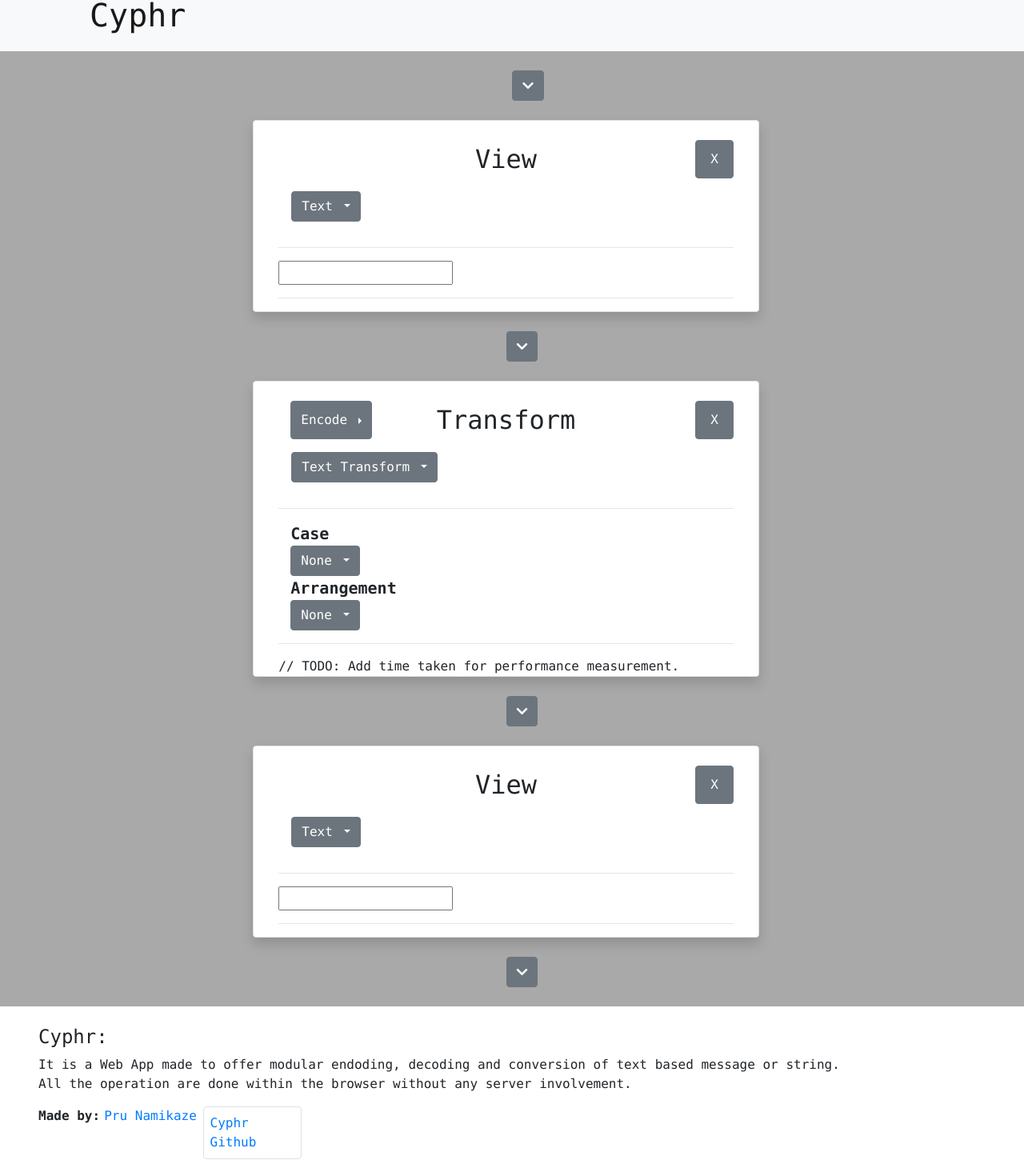
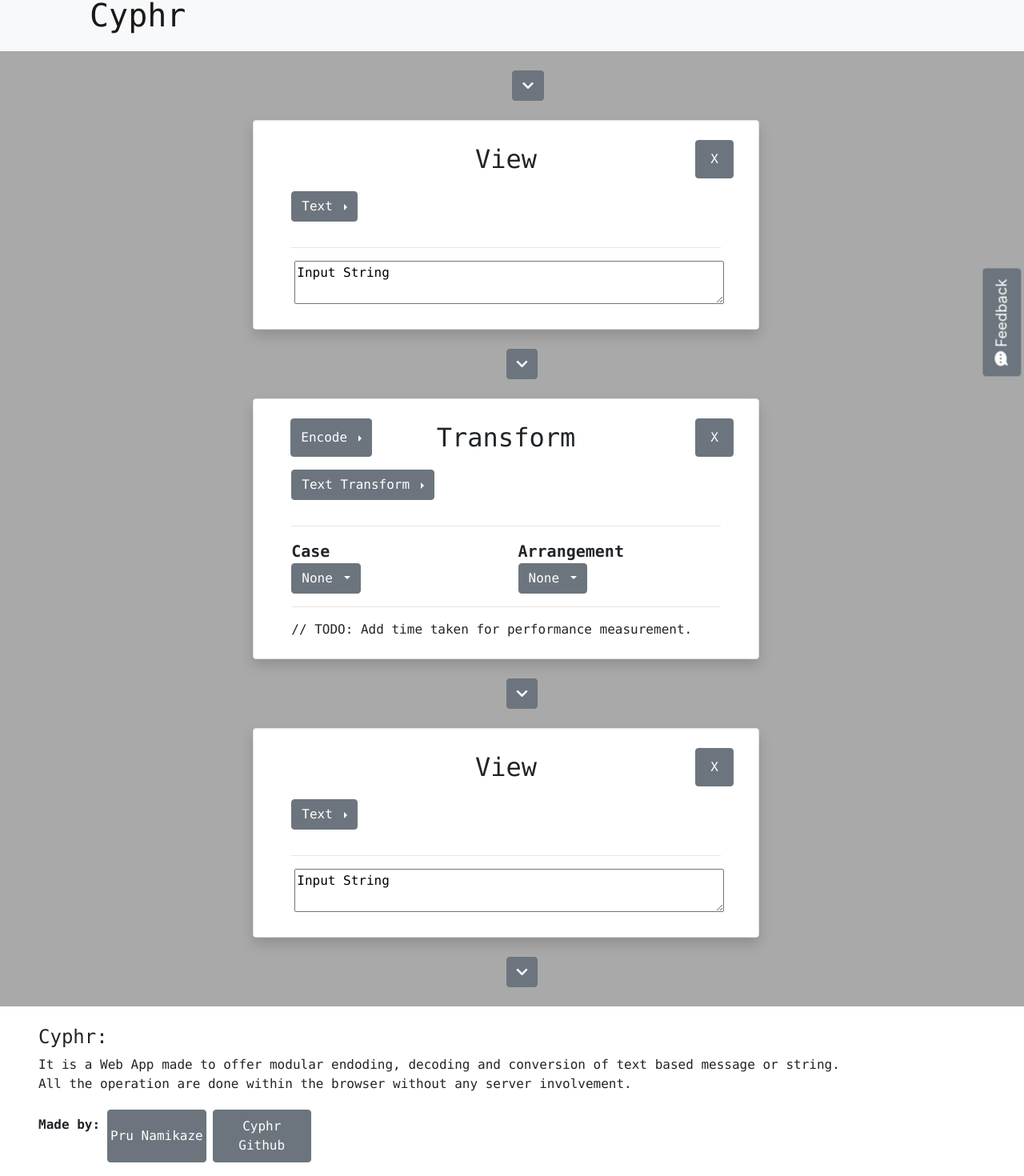
Before and after one commit to pru-namikaze/Cyphr, an Angular app: page / in a window 1280 px wide. Shown: the part 21-1491 px from the top of the page at 80% size. Built offline with nearby package versions, Linux system fonts and the light colour scheme.

Commit message:
minor changes

```diff
--- a/src/app/services/common.service.ts
+++ b/src/app/services/common.service.ts
@@ -4,6 +4,18 @@ import { Injectable } from '@angular/core';
   providedIn: 'root'
 })
 export class CommonService {
+
+  githubProfilePage: string;
+  githubRepositoryPage: string;
+  githubIssuePage: string;
+
   constructor() {
+    this.githubProfilePage = 'https://github.com/pru-namikaze';
+    this.githubRepositoryPage = 'https://github.com/pru-namikaze';
+    this.githubIssuePage = 'https://github.com/pru-namikaze/Cyphr/issues';
   }
+  OpenWebPageInNewTab(link: string): void {
+    window.open(link, '_blank');
+  }
+
 }
--- a/src/app/services/infrastructure-node-list.service.ts
+++ b/src/app/services/infrastructure-node-list.service.ts
@@ -75,6 +75,7 @@ export class InfrastructureNodeListService {
   ShowCypherMenu(menuIndex?: number, modifyCurrentFlag?: boolean): void {
     this.modifyCurrentFlag = isUndefined(modifyCurrentFlag) ? this.modifyCurrentFlag : modifyCurrentFlag;
     this.selectedPlusIndex = isUndefined(menuIndex) ? 0 : menuIndex;
+    console.table(this.NodeList);
   }
   AddNodeToNodeList(type: string, cypher: string, id?: number): void {
     const newNodeId: number = isNullOrUndefined(id) ? this.selectedPlusIndex : id;
--- a/src/app/templates/cypher-menu-template/cypher-menu-template.component.html
+++ b/src/app/templates/cypher-menu-template/cypher-menu-template.component.html
@@ -3,7 +3,7 @@
     <div class="modal-content p-5">
       <div class=" container row modal-head">
         <h2 class="modal-title col-10">Cypher Menu</h2>
-        <button class="btn btn-secondary shadow col-2 btn-cypher-menu-close min-button-height-3rem" type="button" data-dismiss="modal">&nbsp;X&nbsp;</button>
+        <button class="btn btn-secondary shadow col-2 btn-cypher-menu-close max-button-height-3rem" type="button" data-dismiss="modal">&nbsp;X&nbsp;</button>
       </div>
       <div class="modal-body padding-0 container row" *ngFor="let type of domainDataService.getTypeArray()">
           <hr class="w-100"/>
@@ -14,8 +14,7 @@
           </button>
         </div>
         <div class="modal-footer">
-        // TODO: Add option to ask users to add more cyphers<br />
-        <button class="btn btn-secondary">Request more Cyphers</button>
+        <button class="btn btn-secondary" (click)="common.OpenWebPageInNewTab(common.githubIssuePage)">Request more Cyphers</button>
       </div>
     </div>
   </div>
--- a/src/app/templates/cypher-option-template/cypher-option-template.component.html
+++ b/src/app/templates/cypher-option-template/cypher-option-template.component.html
@@ -1,7 +1,8 @@
+<hr class="w-100" />
 <div *ngIf="isView()">
-  <input type="text" id="{{id}}"/>
-</div>
-<div *ngIf="!isView()">
+    <textarea class="mx-1 w-100" [(ngModel)]="infrastructureNodeList.NodeList[id][4]"></textarea>
+  </div>
+<div class="row" *ngIf="!isView()">
   <div class="col" *ngFor="let options of cypherOptions" [ngSwitch]="options[2].length.toString()">
     <span class="font-weight-bolder font-size-1_25em">
       {{options[1]}}
@@ -13,10 +14,10 @@
     <div *ngSwitchCase="'2'">
       <!-- // TODO: Make the button Work. -->
       <div class="input-group row max-width-5rem ml-1" *ngIf="isInputRange(options[2])">
-        <button class="input-group-prepend btn btn-secondary max-width-5rem" type="button">&nbsp; - &nbsp;</button>
+        <button class="input-group-prepend btn btn-secondary max-width-5rem btn-vertical-input-group-top-rounded" type="button">&nbsp; + &nbsp;</button>
         <input type="text" class="max-width-5rem"
           [ngModel]="getCypherOptionValueFromNodeList(infrastructureNodeList.NodeList[id][3][1], options[0])" />
-        <button class=" input-group-append btn btn-secondary max-width-5rem" type="button">&nbsp; + &nbsp;</button>
+        <button class=" input-group-append btn btn-secondary max-width-5rem btn-vertical-input-group-bottom-rounded" type="button">&nbsp; - &nbsp;</button>
       </div>
 
       <div class="dropdown" *ngIf="!isInputRange(options[2])">
@@ -38,4 +39,5 @@
       </div>
     </div>
   </div>
+  <hr class="w-100 mx-3" />
 </div>
--- a/src/app/templates/footer/footer.component.html
+++ b/src/app/templates/footer/footer.component.html
@@ -5,9 +5,9 @@
     All the operation are done within the browser without any server involvement.
   </p>
   <div class="w-100 col-xl-5 col-lg-6 col-md-9 cointainer row no-gutters">
-    <b class="col-xl-2 col-lg-3 col-md-2">Made by:</b>
-    <a class="col-xl-3 col-lg-4 col-md-3" href="https://github.com/pru-namikaze">Pru Namikaze</a>
-    <a class="col-xl-3   col-lg-4 col-md-4 border rounded p-2" href="https://github.com/pru-namikaze/Cyphr">Cyphr Github</a>
+    <b class="margin-top-0_7rem col-xl-2 col-lg-3 col-md-2">Made by:</b>
+    <button class="btn btn-secondary col-xl-3 col-lg-4 col-md-3 m-1" (click)="common.OpenWebPageInNewTab(common.githubIssuePage)">Pru Namikaze</button>
+    <button class="btn btn-secondary col-xl-3 col-lg-4 col-md-4 m-1 p-2" (click)="common.OpenWebPageInNewTab(common.githubIssuePage)">Cyphr Github</button>
   </div>
   <br />
 </footer>
--- a/src/app/templates/footer/footer.component.ts
+++ b/src/app/templates/footer/footer.component.ts
@@ -1,4 +1,6 @@
 import { Component, OnInit } from '@angular/core';
+
+import { CommonService } from '../../services/common.service'
 
 @Component({
   selector: 'app-footer',
@@ -7,7 +9,7 @@ import { Component, OnInit } from '@angular/core';
 })
 export class FooterComponent implements OnInit {
 
-  constructor() { }
+  constructor(public common: CommonService) { }
 
   ngOnInit() {
   }
--- a/src/app/templates/main-component/main-component.component.html
+++ b/src/app/templates/main-component/main-component.component.html
@@ -8,6 +8,11 @@
   <app-node-template class="jumbotron-fluid" *ngFor="let node of infrastructureNodeList.NodeList" [id]=[node[0]]>
   </app-node-template>
 
+  <button class="btn btn-secondary btn-feedback font-size-1_15em" type="button" (click)="common.OpenWebPageInNewTab(common.githubIssuePage)">
+    <span class="fas fa-comment-dots"></span>&nbsp;Feedback
+  </button>
+
+
   <div class="back-to-top-btn" id="back-to-top-btn">
     <button class="btn btn-secondary" type="button" (click)="infrastructureNodeList.WindowScrollTo(0)">
       Back <br />
--- a/src/app/templates/main-component/main-component.component.ts
+++ b/src/app/templates/main-component/main-component.component.ts
@@ -1,8 +1,7 @@
 import { Component, OnInit } from '@angular/core';
 import { DomainDataService } from '../../services/domain-data.service';
 import { InfrastructureNodeListService } from '../../services/infrastructure-node-list.service';
-import { Observable, fromEvent } from 'rxjs';
-
+import { CommonService } from '../../services/common.service'
 
 @Component({
   selector: 'app-main-component',
@@ -13,7 +12,8 @@ export class MainComponentComponent implements OnInit {
 
   NodeList: Array<[number, string, string, [string, any], string, string]>;
 
-  constructor(public domainDataService: DomainDataService, public infrastructureNodeList: InfrastructureNodeListService) {
+  // tslint:disable-next-line: max-line-length
+  constructor(public domainDataService: DomainDataService, public infrastructureNodeList: InfrastructureNodeListService, public common: CommonService) {
   }
 
   ngOnInit() {
--- a/src/app/templates/node-template/node-template.component.html
+++ b/src/app/templates/node-template/node-template.component.html
@@ -1,7 +1,7 @@
 <div class="vw-100 container-fluid font-family-lucida-console-monaco-monospace bg-white border rounded shadow row col-10 col-md-8 col-lg-6 col-xl-6 offset-1 offset-md-2 offset-lg-3 offset-xl-3">
-  <div class="w-100 mt-4 mx-3 row">
+  <div class="w-100 my-4 mx-3 row">
     <!-- Dropdown for Encode/ Decode. -->
-    <div class="btn-group dropright col-sm-2 dropdown-encode-decode min-button-height-3rem">
+    <div class="btn-group dropright col-sm-2 dropdown-encode-decode max-button-height-3rem">
       <button class="btn btn-secondary dropdown-toggle" type="button" data-toggle="dropdown"
         *ngIf="infrastructureNodeList.NodeList[id][2]">
         {{infrastructureNodeList.NodeList[id][2]}}
@@ -18,12 +18,12 @@
     </span>
 
     <!-- Button for Removin the node from the Encoding Decoding Stream. -->
-    <button class="btn btn-secondary col-sm-1 btn-close min-button-height-3rem offset-1" type="button" (click)="infrastructureNodeList.RemoveNodeAtindex(id)">
+    <button class="btn btn-secondary col-sm-1 btn-close max-button-height-3rem offset-1" type="button" (click)="infrastructureNodeList.RemoveNodeAtindex(id)">
       X
     </button>
 
     <!-- Cypher Name -->
-    <div class="dropdown w-100 m-3">
+    <div class="dropright m-3">
       <button class="btn btn-secondary dropdown-toggle" type="button" data-toggle="dropdown">
         {{infrastructureNodeList.NodeList[id][3][0]}}
       </button>
@@ -38,19 +38,11 @@
       </div>
     </div>
 
-    <hr class="w-100" />
+    <!-- Cypher Options -->
+    <app-cypher-option class="container-fluid padding-0 mx-3" [id]=[id]></app-cypher-option>
 
-    <!-- Cypher Options -->
-    <app-cypher-option class="container-fluid row" [id]=[id]></app-cypher-option>
-
-    <hr class="w-100" />
-
-    <div class="d-inline-block" *ngIf="infrastructureNodeList.NodeList[id][2]">
+    <div class="w-100 mx-3" *ngIf="infrastructureNodeList.NodeList[id][2]">
       // TODO: Add time taken for performance measurement.
-      <!-- // TODO: Move the below code to input dynimacally -->
-      <div *ngIf="!infrastructureNodeList.NodeList[id][2]">
-        <textarea [(ngModel)]="infrastructureNodeList.NodeList[id][4]"></textarea>
-      </div>
     </div>
   </div>
 </div>
--- a/src/styles.css
+++ b/src/styles.css
@@ -10,6 +10,10 @@
 .font-size-1_25em
 {
   font-size: 1.25em;
+}
+.font-size-1_15em
+{
+  font-size: 1.15em;
 }
 .font-size-2em
 {
@@ -47,6 +51,7 @@ body
 }
 .back-to-top-btn
 {
+  display: none;
   position: fixed;
   right: 5vw;
   bottom: 5vh;
@@ -55,8 +60,11 @@ body
 {
   min-height: 50vh;
 }
-
-.min-button-height-3rem
+.margin-top-0_7rem
+{
+  margin-top: 0.7rem;
+}
+.max-button-height-3rem
 {
   max-height: 3rem;
 }
@@ -90,3 +98,24 @@ body
 {
   width: 5rem;
 }
+.btn-vertical-input-group-top-rounded
+{
+  border-radius: 0.25rem 0.25rem 0rem 0rem;
+}
+.input-text-vertical-input-group-middle-no-rounded
+{
+  border-radius: 0rem;
+}
+.btn-vertical-input-group-bottom-rounded
+{
+  border-radius: 0rem 0rem 0.25rem 0.25rem;
+  margin-left: 0px;
+}
+.btn-feedback
+{
+  position: fixed;
+  top:50vh;
+  right:-2.5rem;
+  transform: rotate(270deg);
+  height: 3rem;
+}
```
Also changed, not shown: 1 other file (tests, documents, lock files or other folders).
